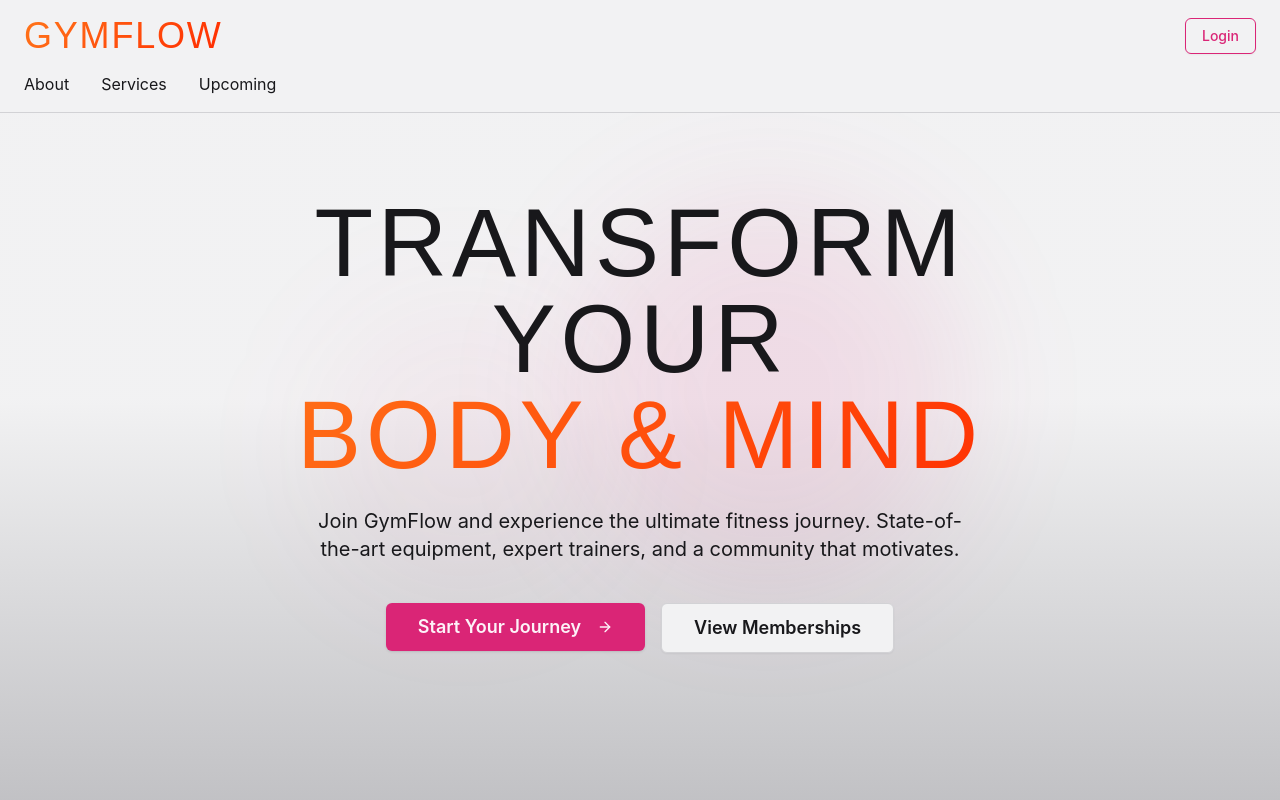
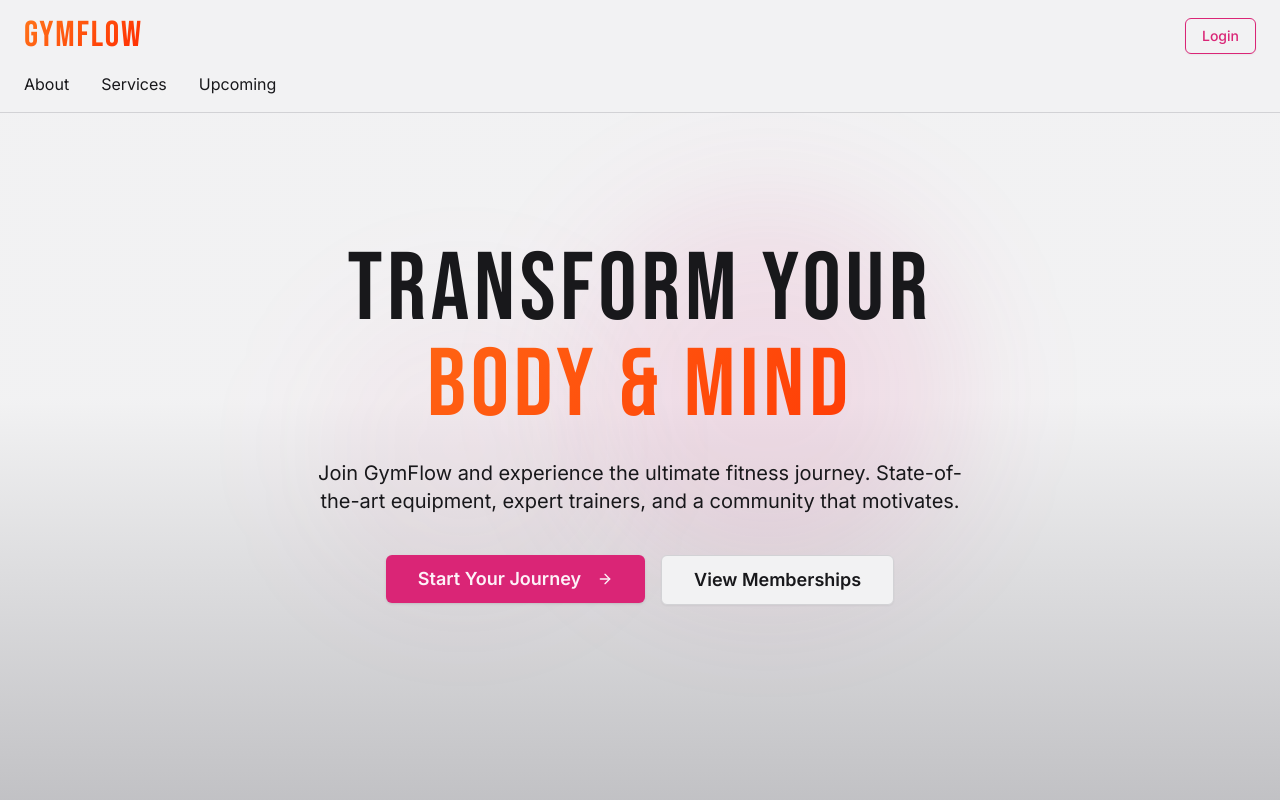
Before and after one commit to kenshar/gymflow-frontend, a React (Vite) app: page / in a window 1280 px wide. Shown: the top 800 px of the page. Built offline with nearby package versions, Linux system fonts and the light colour scheme.

Commit message:
move Google Fonts import to file top and add trailing newline

```diff
--- a/src/index.css
+++ b/src/index.css
@@ -1,8 +1,8 @@
+@import url('https://fonts.googleapis.com/css2?family=Inter:wght@400;500;600;700&family=Bebas+Neue&display=swap');
+
 @tailwind base;
 @tailwind components;
 @tailwind utilities;
-
-@import url('https://fonts.googleapis.com/css2?family=Inter:wght@400;500;600;700&family=Bebas+Neue&display=swap');
 
 @layer base {
   :root {
```
